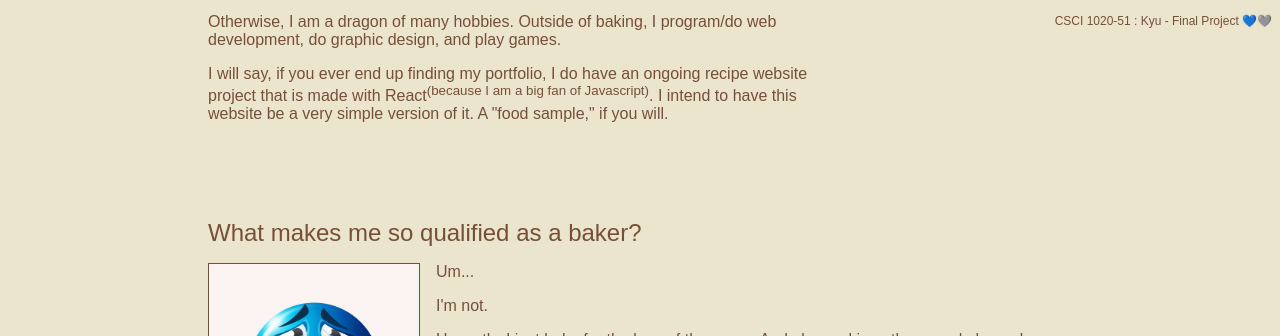
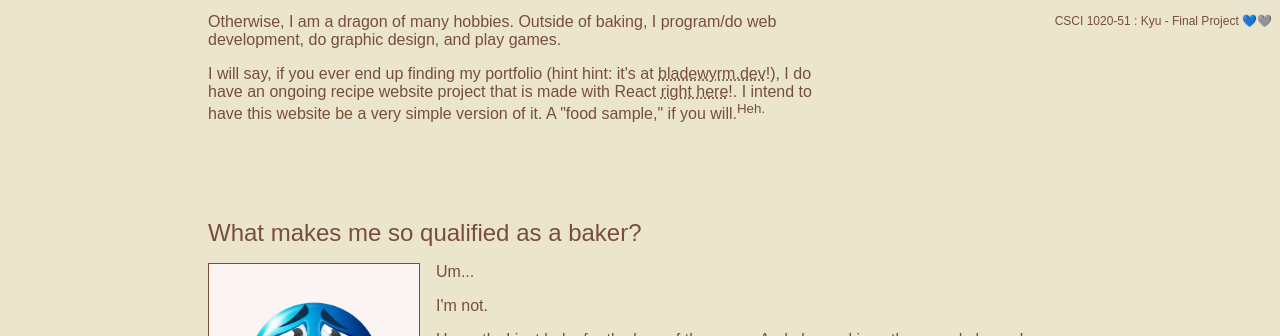
Before and after one commit to monoyoshi/csci1020-finalproject, a plain HTML site: page index.html in a window 1280 px wide. Shown: the part 764-1100 px from the top of the page. Drawn offline with Linux system fonts and the light colour scheme; a web font is replaced by a local one.

Commit message:
update links

```diff
--- a/index.html
+++ b/index.html
@@ -111,7 +111,7 @@
                         Otherwise, I am a dragon of many hobbies. Outside of baking, I program/do web development, do graphic design, and play games.
                     </p>
                     <p>
-                        I will say, if you ever end up finding my portfolio, I do have an ongoing recipe website project that is made with React<sup>(because I am a big fan of Javascript)</sup>. I intend to have this website be a very simple version of it. A "food sample," if you will.
+                        I will say, if you ever end up finding my portfolio (hint hint: it's at <a href="https://bladewyrm.dev/" target="_blank" rel="noopener noreferrer">bladewyrm.dev</a>!), I do have an ongoing recipe website project that is made with React <a href="https://tdsg.bladewyrm.dev/" target="_blank" rel="noopener noreferrer">right here</a>!. I intend to have this website be a very simple version of it. A "food sample," if you will.<sup>Heh.</sup>
                     </p>
                 </div>
                 <div class="column-25">
```
